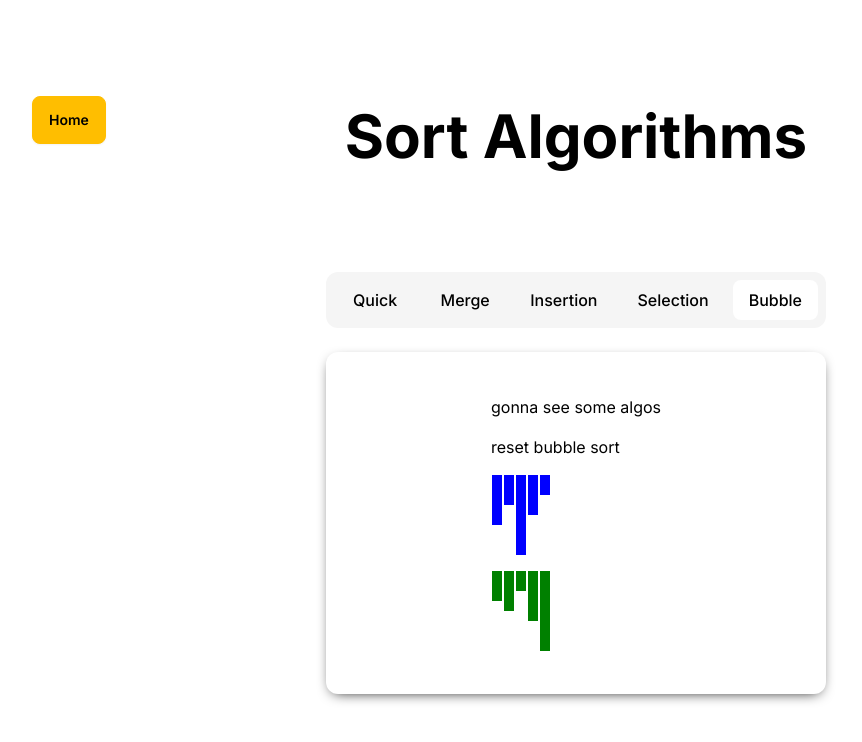
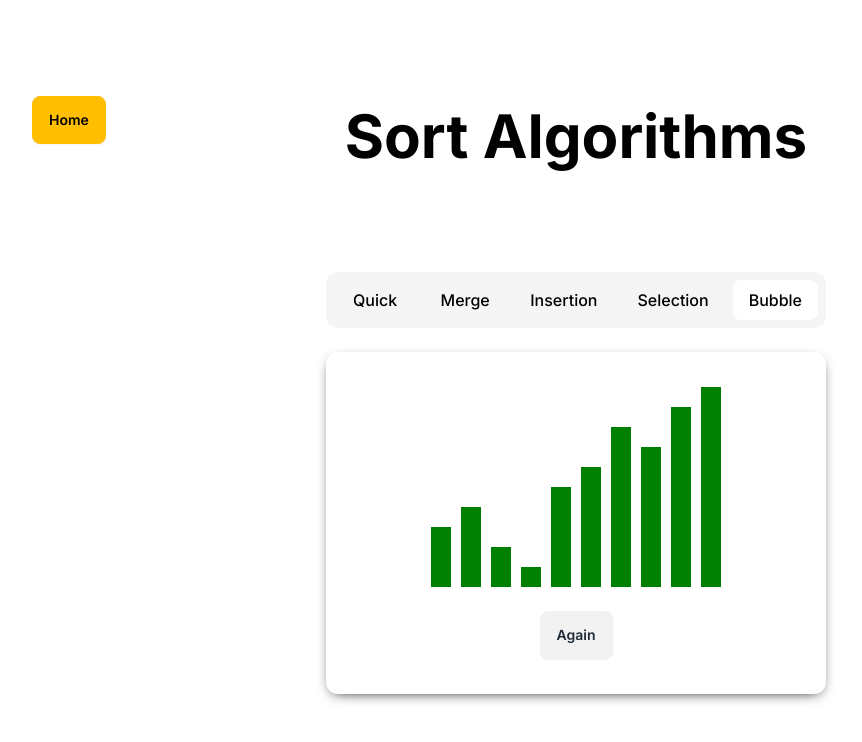
Before and after one commit to fractal-bootcamp/samcrider.algoApp, a Next.js app: page /sort in a window 1280 px wide. Both pictures are taken after a click on the button "Bubble". Shown: the top 742 px of the page, without its empty margins (64-926 px from the left). Built offline with nearby package versions, Linux system fonts and the light colour scheme.

Commit message:
visualized

```diff
--- a/src/components/sortAlgos/Bubble.tsx
+++ b/src/components/sortAlgos/Bubble.tsx
@@ -6,7 +6,7 @@ import { bubbleSort } from "@/algorithms/sorts/bubble";
 
 import { useEffect, useState } from "react";
 
-const defaultArray = [5, 3, 8, 4, 2];
+const defaultArray = [5, 3, 8, 4, 2, 1, 6, 9, 10, 7];
 // do it again if not sorted
 const Bubble = () => {
   const [array, setArray] = useState<number[]>(defaultArray);
@@ -19,39 +19,27 @@ const Bubble = () => {
   }, [array]);
 
   return (
-    <div className="flex flex-col items-start gap-4 p-4">
-      <div className="text-center w-full">gonna see some algos</div>
-      <button onClick={() => setArray(defaultArray)}>reset bubble sort</button>
-      <div className="flex">
-        {defaultArray.map((num, i) => {
-          return (
-            <div
-              key={i}
-              className="mx-px"
-              style={{
-                height: `${num * 10}px`,
-                width: "10px",
-                background: "blue",
-              }}
-            ></div>
-          );
-        })}
-      </div>
-      <div className="flex">
+    <div className="flex flex-col justify-evenly h-full w-full items-center">
+      <div className="flex flex-col items-center gap-6">
+        <div className="flex flex-row gap-2 items-end">
           {array.map((num, i) => {
             return (
               <div
                 key={i}
                 className="mx-px"
                 style={{
-                height: `${num * 10}px`,
-                width: "10px",
+                  height: `${num * 20}px`,
+                  width: "20px",
                   background: "green",
                 }}
               ></div>
             );
           })}
         </div>
+        <button onClick={() => setArray(defaultArray)} className="btn">
+          Again
+        </button>
+      </div>
     </div>
   );
 };
```
Lines whose indentation alone changed are shown as unchanged.
